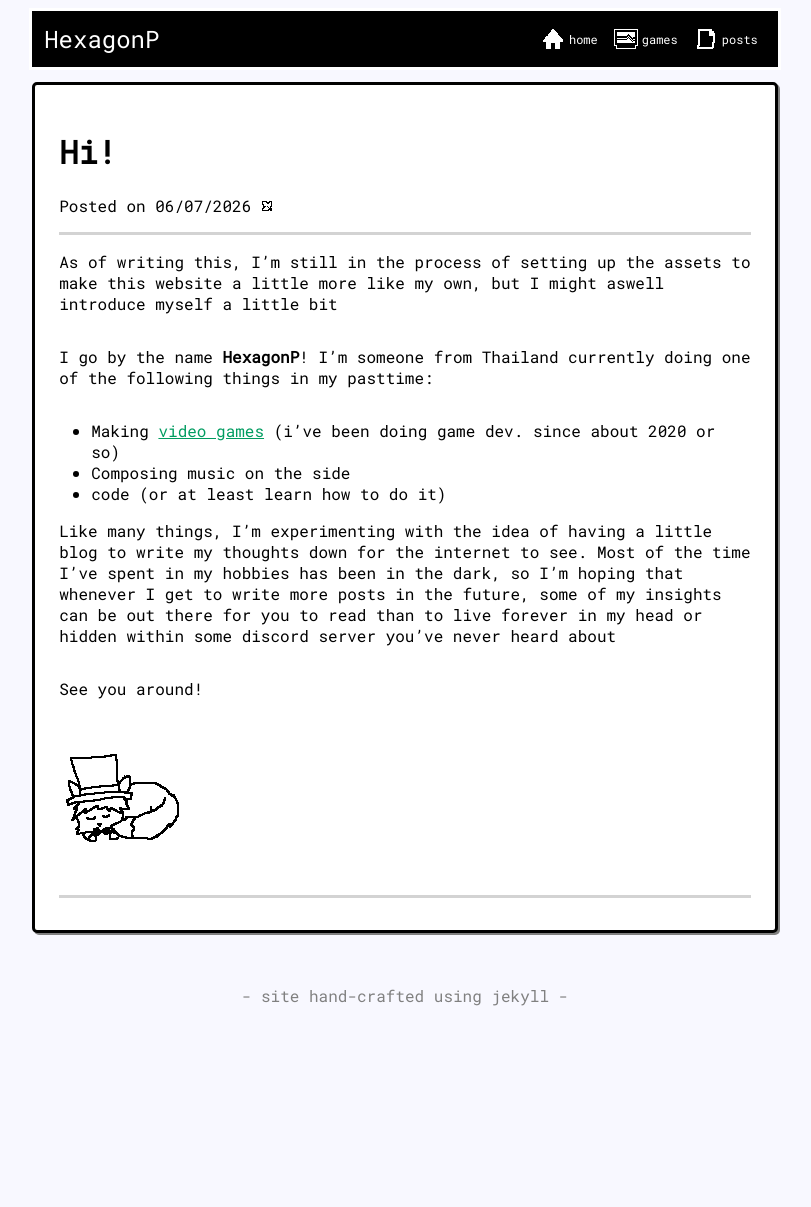
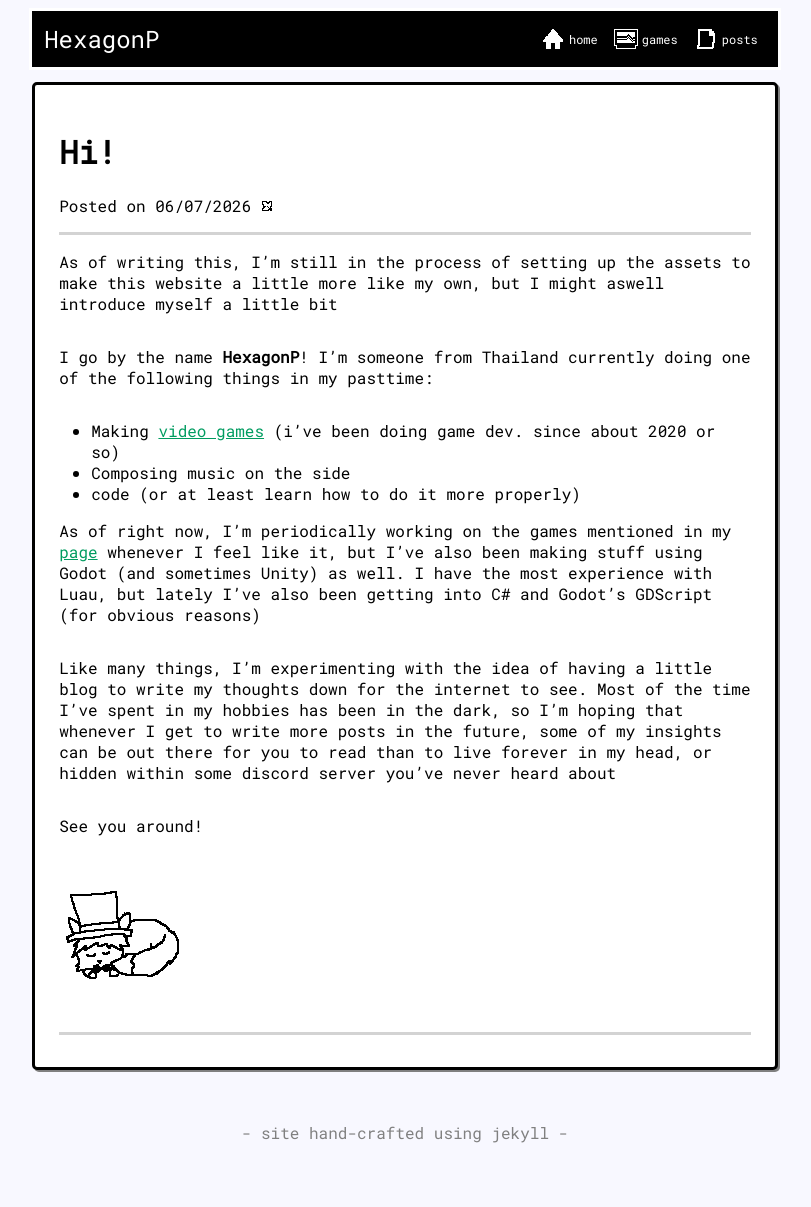
Before and after one commit to HexagonP/hexagonp.github.io, a Jekyll site: the page built from _posts/2026-07-06-hi.md, in a window 1280 px wide. Shown: the whole page, without its empty margins (235-1046 px from the left). Built offline with Jekyll 4.4.1, drawn with Linux system fonts in a browser that asks for light colours; before the commit the page ends 1070 px from its top, so only the background shows below that.

Commit message:
added a section in post 1

```diff
--- a/_posts/2026-07-06-hi.md
+++ b/_posts/2026-07-06-hi.md
@@ -8,9 +8,11 @@ As of writing this, I'm still in the process of setting up the assets to make th
 I go by the name **HexagonP**! I'm someone from Thailand currently doing one of the following things in my pasttime:
 - Making [video games](/games/) (i've been doing game dev. since about 2020 or so)
 - Composing music on the side
-- code (or at least learn how to do it)
+- code (or at least learn how to do it more properly)
 
-Like many things, I'm experimenting with the idea of having a little blog to write my thoughts down for the internet to see. Most of the time I've spent in my hobbies has been in the dark, so I'm hoping that whenever I get to write more posts in the future, some of my insights can be out there for you to read than to live forever in my head or hidden within some discord server you've never heard about
+As of right now, I'm periodically working on the games mentioned in my [page](/games/) whenever I feel like it, but I've also been making stuff using Godot (and sometimes Unity) as well. I have the most experience with Luau, but lately I've also been getting into C# and Godot's GDScript (for obvious reasons)
+
+Like many things, I'm experimenting with the idea of having a little blog to write my thoughts down for the internet to see. Most of the time I've spent in my hobbies has been in the dark, so I'm hoping that whenever I get to write more posts in the future, some of my insights can be out there for you to read than to live forever in my head, or hidden within some discord server you've never heard about
 
 See you around!
 
```
